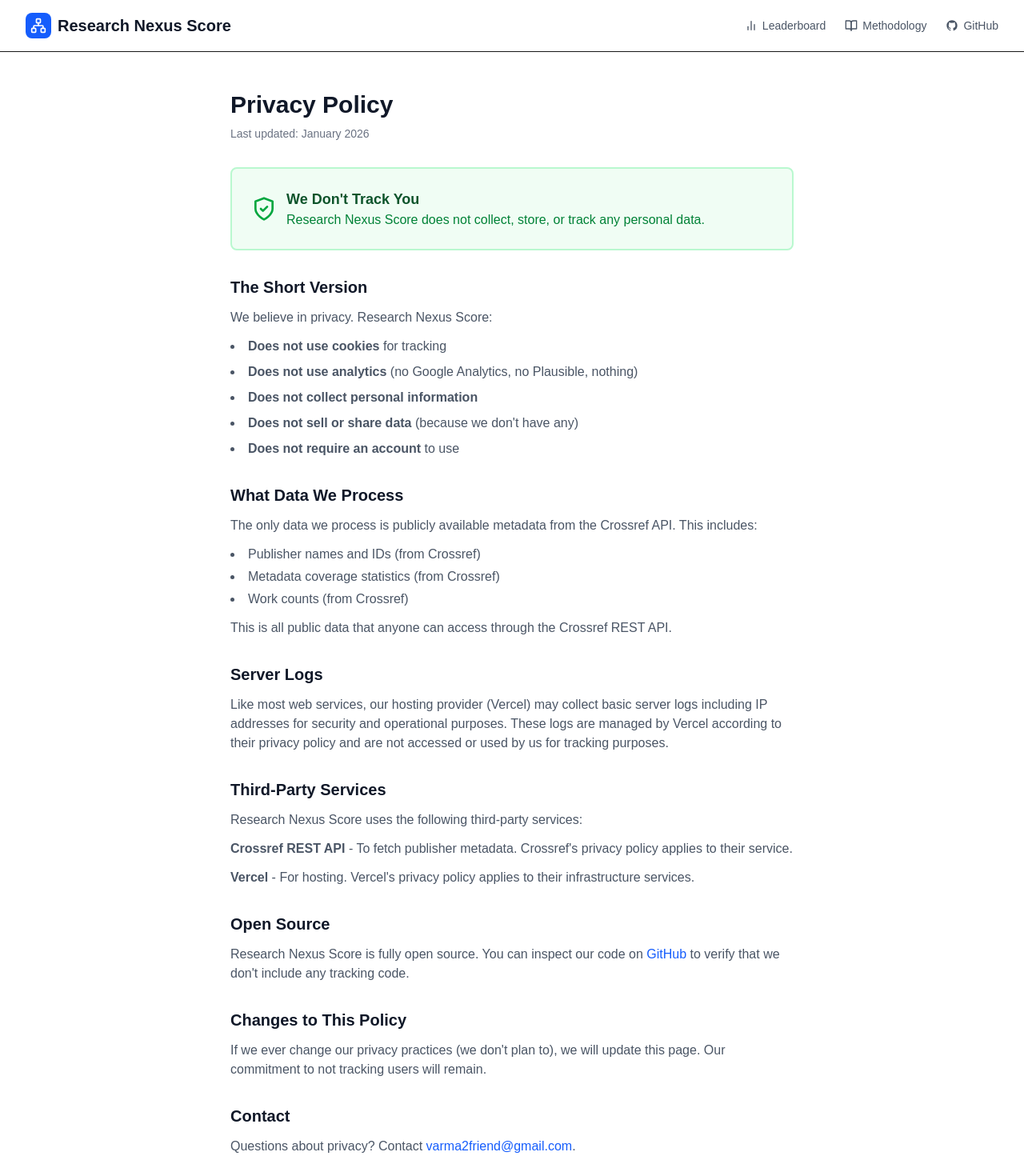
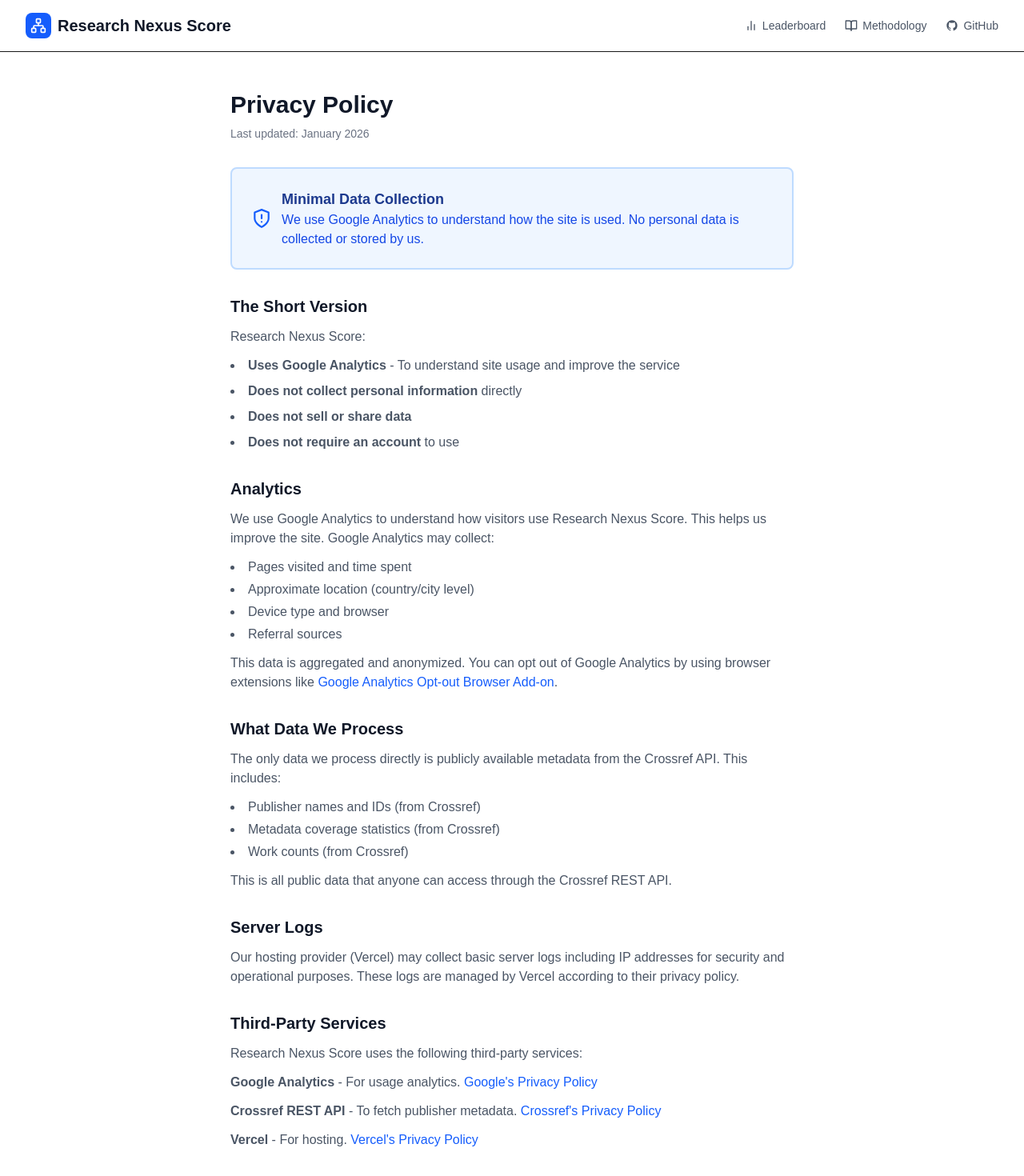
Before and after one commit to aadivar/nexus-score, a Next.js app in the folder apps/web/: page /privacy in a window 1280 px wide. Shown: the top 1470 px of the page at 80% size. Built offline with nearby package versions, Linux system fonts and the light colour scheme.

Commit message:
feat: add Google Analytics tracking
- Added Google Analytics (G-E4LBN1GG4S) to layout
- Updated privacy policy to reflect analytics usage
- Added links to third-party privacy policies

```diff
--- a/apps/web/src/app/layout.tsx
+++ b/apps/web/src/app/layout.tsx
@@ -26,6 +26,19 @@
 }>) {
   return (
     <html lang="en">
+      <head>
+        <script async src="https://www.googletagmanager.com/gtag/js?id=G-E4LBN1GG4S"></script>
+        <script
+          dangerouslySetInnerHTML={{
+            __html: `
+              window.dataLayer = window.dataLayer || [];
+              function gtag(){dataLayer.push(arguments);}
+              gtag('js', new Date());
+              gtag('config', 'G-E4LBN1GG4S');
+            `,
+          }}
+        />
+      </head>
       <body className={`${inter.variable} font-sans antialiased bg-gray-50`}>
         <header className="border-b bg-white">
           <div className="mx-auto flex max-w-7xl items-center justify-between px-4 py-4 sm:px-6 lg:px-8">
--- a/apps/web/src/app/privacy/page.tsx
+++ b/apps/web/src/app/privacy/page.tsx
@@ -2,7 +2,7 @@
 
 export const metadata: Metadata = {
   title: 'Privacy Policy - Research Nexus Score',
-  description: 'Privacy Policy for Research Nexus Score. We do not track you.',
+  description: 'Privacy Policy for Research Nexus Score.',
 };
 
 export default function PrivacyPage() {
@@ -12,15 +12,16 @@
         <h1 className="text-3xl font-bold text-gray-900">Privacy Policy</h1>
         <p className="mt-2 text-sm text-gray-500">Last updated: January 2026</p>
 
-        <div className="mt-8 rounded-lg border-2 border-green-200 bg-green-50 p-6">
+        <div className="mt-8 rounded-lg border-2 border-blue-200 bg-blue-50 p-6">
           <div className="flex items-center gap-3">
-            <svg className="h-8 w-8 text-green-600" viewBox="0 0 24 24" fill="none" stroke="currentColor" strokeWidth={2} strokeLinecap="round" strokeLinejoin="round">
+            <svg className="h-8 w-8 text-blue-600" viewBox="0 0 24 24" fill="none" stroke="currentColor" strokeWidth={2} strokeLinecap="round" strokeLinejoin="round">
               <path d="M12 22s8-4 8-10V5l-8-3-8 3v7c0 6 8 10 8 10z"/>
-              <path d="m9 12 2 2 4-4"/>
+              <path d="M12 8v4"/>
+              <path d="M12 16h.01"/>
             </svg>
             <div>
-              <h2 className="text-lg font-semibold text-green-900">We Don&apos;t Track You</h2>
-              <p className="text-green-700">Research Nexus Score does not collect, store, or track any personal data.</p>
+              <h2 className="text-lg font-semibold text-blue-900">Minimal Data Collection</h2>
+              <p className="text-blue-700">We use Google Analytics to understand how the site is used. No personal data is collected or stored by us.</p>
             </div>
           </div>
         </div>
@@ -29,21 +30,45 @@
           <section>
             <h2 className="text-xl font-semibold text-gray-900">The Short Version</h2>
             <p className="mt-3">
-              We believe in privacy. Research Nexus Score:
+              Research Nexus Score:
             </p>
             <ul className="mt-3 list-inside list-disc space-y-2">
-              <li><strong>Does not use cookies</strong> for tracking</li>
-              <li><strong>Does not use analytics</strong> (no Google Analytics, no Plausible, nothing)</li>
-              <li><strong>Does not collect personal information</strong></li>
-              <li><strong>Does not sell or share data</strong> (because we don&apos;t have any)</li>
+              <li><strong>Uses Google Analytics</strong> - To understand site usage and improve the service</li>
+              <li><strong>Does not collect personal information</strong> directly</li>
+              <li><strong>Does not sell or share data</strong></li>
               <li><strong>Does not require an account</strong> to use</li>
             </ul>
           </section>
 
           <section>
+            <h2 className="text-xl font-semibold text-gray-900">Analytics</h2>
+            <p className="mt-3">
+              We use Google Analytics to understand how visitors use Research Nexus Score. This helps us improve the site. Google Analytics may collect:
+            </p>
+            <ul className="mt-3 list-inside list-disc space-y-1">
+              <li>Pages visited and time spent</li>
+              <li>Approximate location (country/city level)</li>
+              <li>Device type and browser</li>
+              <li>Referral sources</li>
+            </ul>
+            <p className="mt-3">
+              This data is aggregated and anonymized. You can opt out of Google Analytics by using browser extensions like{' '}
+              <a
+                href="https://tools.google.com/dlpage/gaoptout"
+                target="_blank"
+                rel="noopener noreferrer"
+                className="text-blue-600 hover:underline"
+              >
+                Google Analytics Opt-out Browser Add-on
+              </a>
+              .
+            </p>
+          </section>
+
+          <section>
             <h2 className="text-xl font-semibold text-gray-900">What Data We Process</h2>
             <p className="mt-3">
-              The only data we process is publicly available metadata from the Crossref API. This includes:
+              The only data we process directly is publicly available metadata from the Crossref API. This includes:
             </p>
             <ul className="mt-3 list-inside list-disc space-y-1">
               <li>Publisher names and IDs (from Crossref)</li>
@@ -58,7 +83,7 @@
           <section>
             <h2 className="text-xl font-semibold text-gray-900">Server Logs</h2>
             <p className="mt-3">
-              Like most web services, our hosting provider (Vercel) may collect basic server logs including IP addresses for security and operational purposes. These logs are managed by Vercel according to their privacy policy and are not accessed or used by us for tracking purposes.
+              Our hosting provider (Vercel) may collect basic server logs including IP addresses for security and operational purposes. These logs are managed by Vercel according to their privacy policy.
             </p>
           </section>
 
@@ -69,10 +94,37 @@
             </p>
             <ul className="mt-3 space-y-3">
               <li>
-                <strong>Crossref REST API</strong> - To fetch publisher metadata. Crossref&apos;s privacy policy applies to their service.
+                <strong>Google Analytics</strong> - For usage analytics.{' '}
+                <a
+                  href="https://policies.google.com/privacy"
+                  target="_blank"
+                  rel="noopener noreferrer"
+                  className="text-blue-600 hover:underline"
+                >
+                  Google&apos;s Privacy Policy
+                </a>
               </li>
               <li>
-                <strong>Vercel</strong> - For hosting. Vercel&apos;s privacy policy applies to their infrastructure services.
+                <strong>Crossref REST API</strong> - To fetch publisher metadata.{' '}
+                <a
+                  href="https://www.crossref.org/privacy/"
+                  target="_blank"
+                  rel="noopener noreferrer"
+                  className="text-blue-600 hover:underline"
+                >
+                  Crossref&apos;s Privacy Policy
+                </a>
+              </li>
+              <li>
+                <strong>Vercel</strong> - For hosting.{' '}
+                <a
+                  href="https://vercel.com/legal/privacy-policy"
+                  target="_blank"
+                  rel="noopener noreferrer"
+                  className="text-blue-600 hover:underline"
+                >
+                  Vercel&apos;s Privacy Policy
+                </a>
               </li>
             </ul>
           </section>
@@ -88,15 +140,15 @@
                 className="text-blue-600 hover:underline"
               >
                 GitHub
-              </a>{' '}
-              to verify that we don&apos;t include any tracking code.
+              </a>
+              .
             </p>
           </section>
 
           <section>
             <h2 className="text-xl font-semibold text-gray-900">Changes to This Policy</h2>
             <p className="mt-3">
-              If we ever change our privacy practices (we don&apos;t plan to), we will update this page. Our commitment to not tracking users will remain.
+              If we change our privacy practices, we will update this page with a new &quot;Last updated&quot; date.
             </p>
           </section>
 
```
